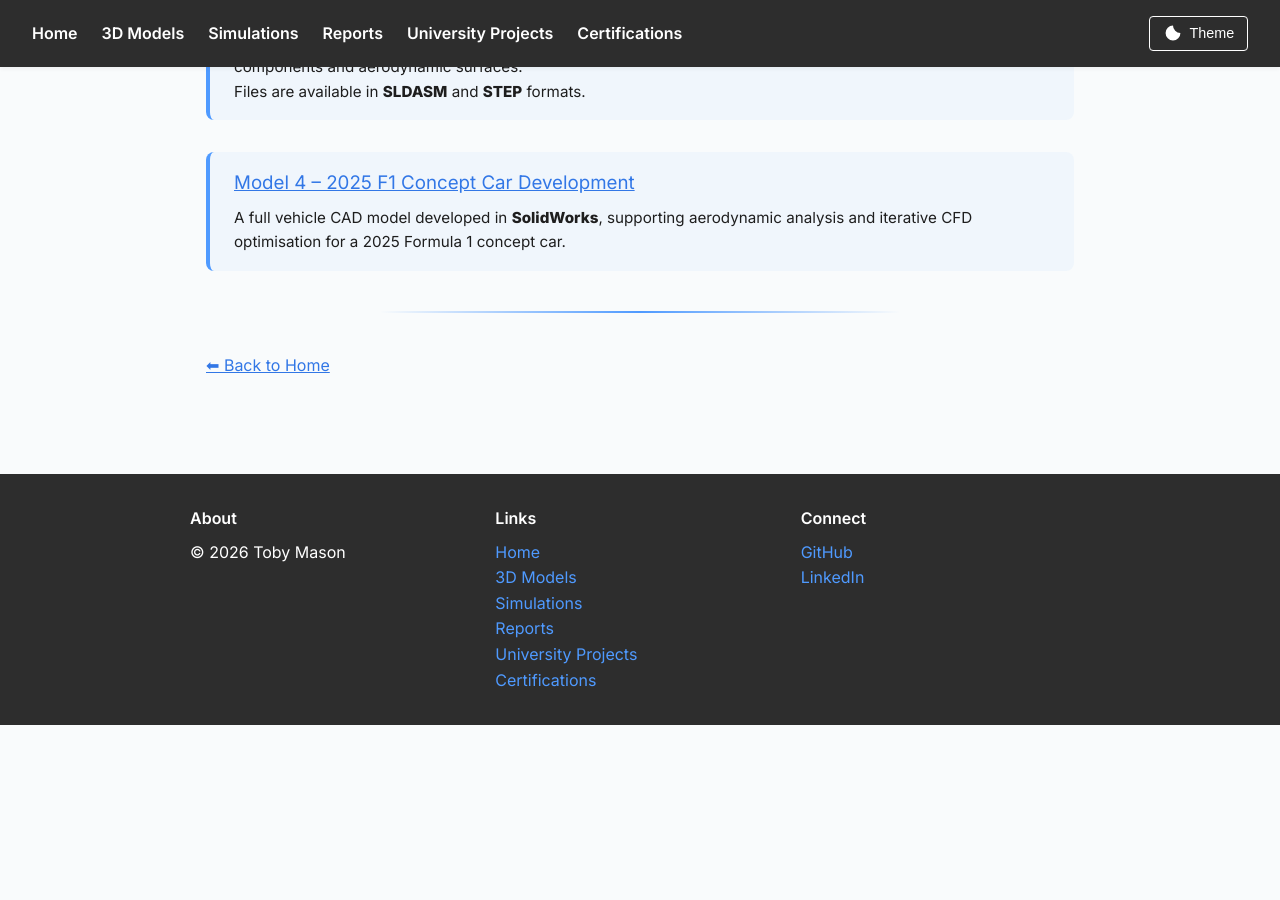
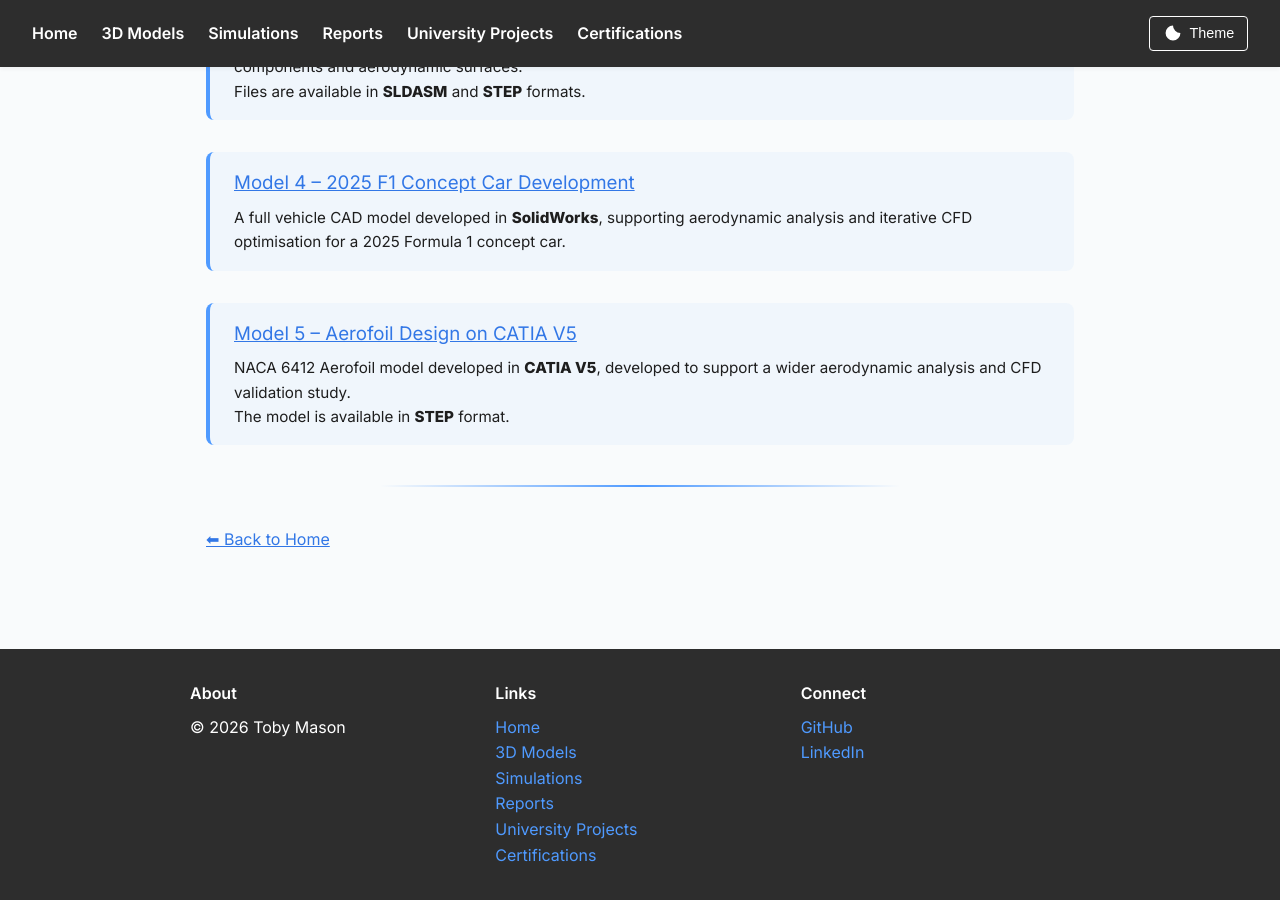
Before and after one commit to tob-mas/engineeringportfolio, a Jekyll site: the page built from 3d_models/3d_models.md, in a window 1280 px wide and 900 px high, scrolled down 668 px. Built offline with Jekyll 4.4.1, drawn with Linux system fonts in a browser that asks for light colours; before the commit the page ends 1393 px from its top, so only the background shows below that.

Commit message:
Update 3d_models.md

```diff
--- a/3d_models/3d_models.md
+++ b/3d_models/3d_models.md
@@ -34,6 +34,12 @@ This section includes 3D CAD models and engineering designs created using tools
   <p>A full vehicle CAD model developed in <strong>SolidWorks</strong>, supporting aerodynamic analysis and iterative CFD optimisation for a 2025 Formula 1 concept car.</p>
 </div>
 
+<div class="content-block">
+  <h3><a href="{{ site.baseurl }}/3d_models/24-09-26">Model 5 – Aerofoil Design on CATIA V5</a></h3>
+  <p>NACA 6412 Aerofoil model developed in <strong>CATIA V5</strong>, developed to support a wider aerodynamic analysis and CFD validation study.</p>
+  <p>The model is available in <strong>STEP</strong> format.</p>
+</div>
+
 ---
 
 [⬅ Back to Home]({{ site.baseurl }}/)
```
